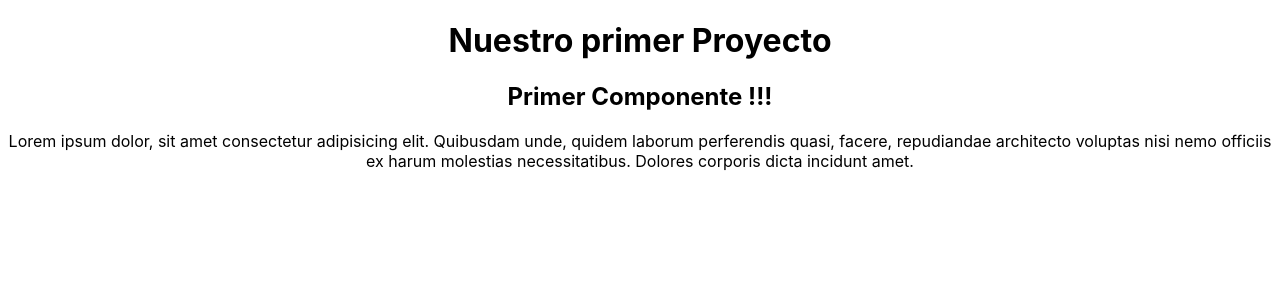
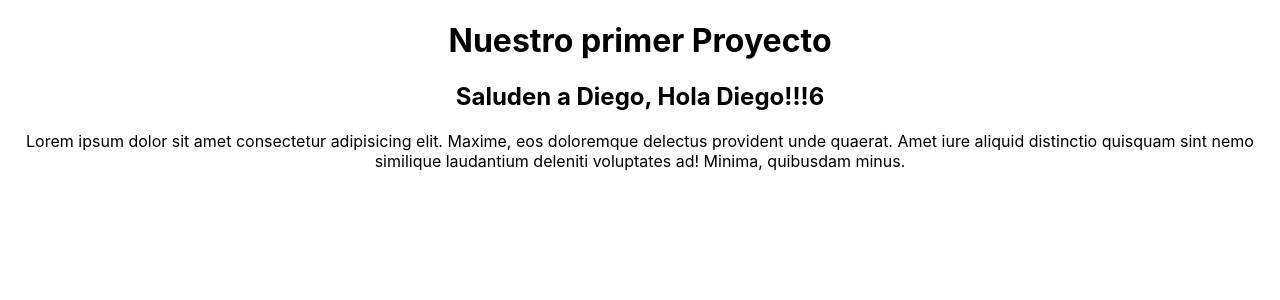
Before and after one commit to Diegolopez-Ing/React-Firebase, a React (Create React App) app in the folder primerproyecto/: page / in a window 1280 px wide. Shown: the top 300 px of the page. Built offline with nearby package versions, Linux system fonts and the light colour scheme.

Commit message:
Pruebass con JSX

```diff
--- a/primerproyecto/src/components/Hola.jsx
+++ b/primerproyecto/src/components/Hola.jsx
@@ -1,10 +1,11 @@
-import React from 'react';
+import React from/*,{Fragment}*/ 'react';
 
 function Hola() {
-    return (
+    let saludo='Hola Diego!!!'
+    return (//Se puede hacer uso de {Fragment} en lugar de {div} para encerrar codigos
         <div>
-            <h2>Primer Componente !!!</h2>
-            <p>Lorem ipsum dolor, sit amet consectetur adipisicing elit. Quibusdam unde, quidem laborum perferendis quasi, facere, repudiandae architecto voluptas nisi nemo officiis ex harum molestias necessitatibus. Dolores corporis dicta incidunt amet.</p>
+            <h2>Saluden a Diego, {saludo}{2*3}</h2>
+            <p>Lorem ipsum dolor sit amet consectetur adipisicing elit. Maxime, eos doloremque delectus provident unde quaerat. Amet iure aliquid distinctio quisquam sint nemo similique laudantium deleniti voluptates ad! Minima, quibusdam minus.</p>
         </div>)
 }
 export default Hola
```
